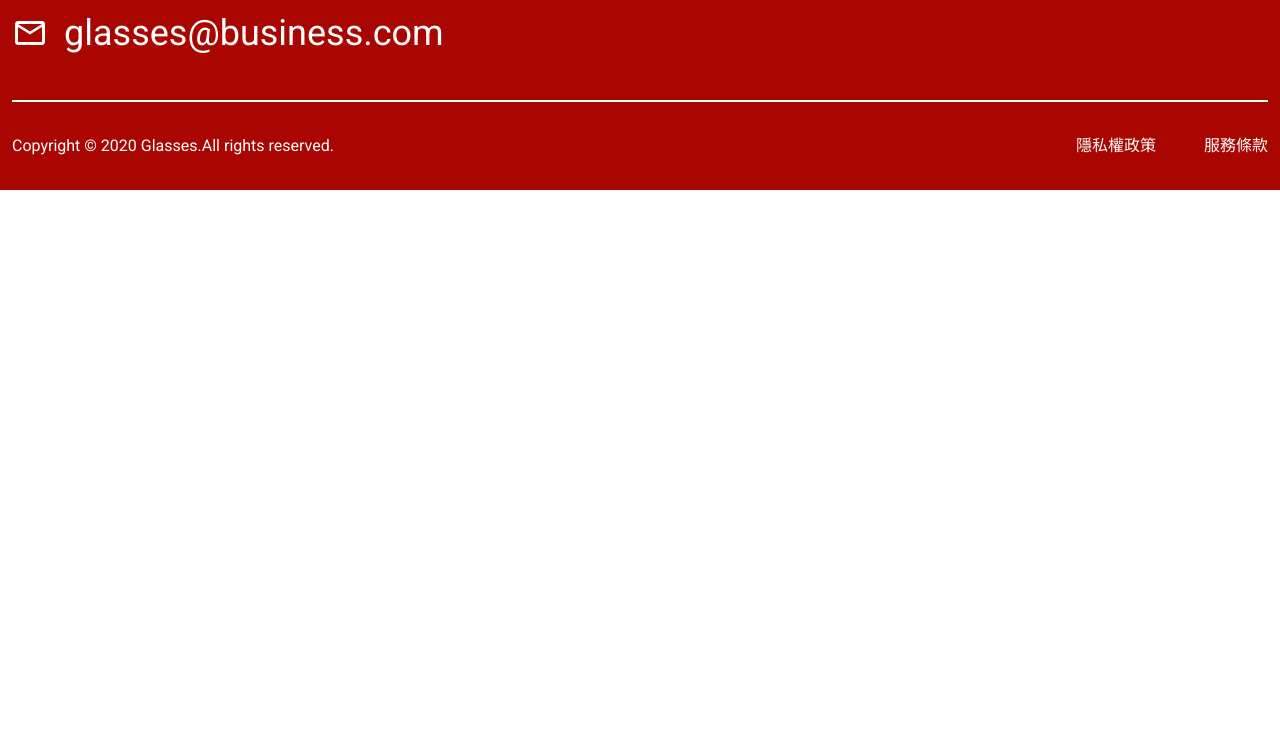
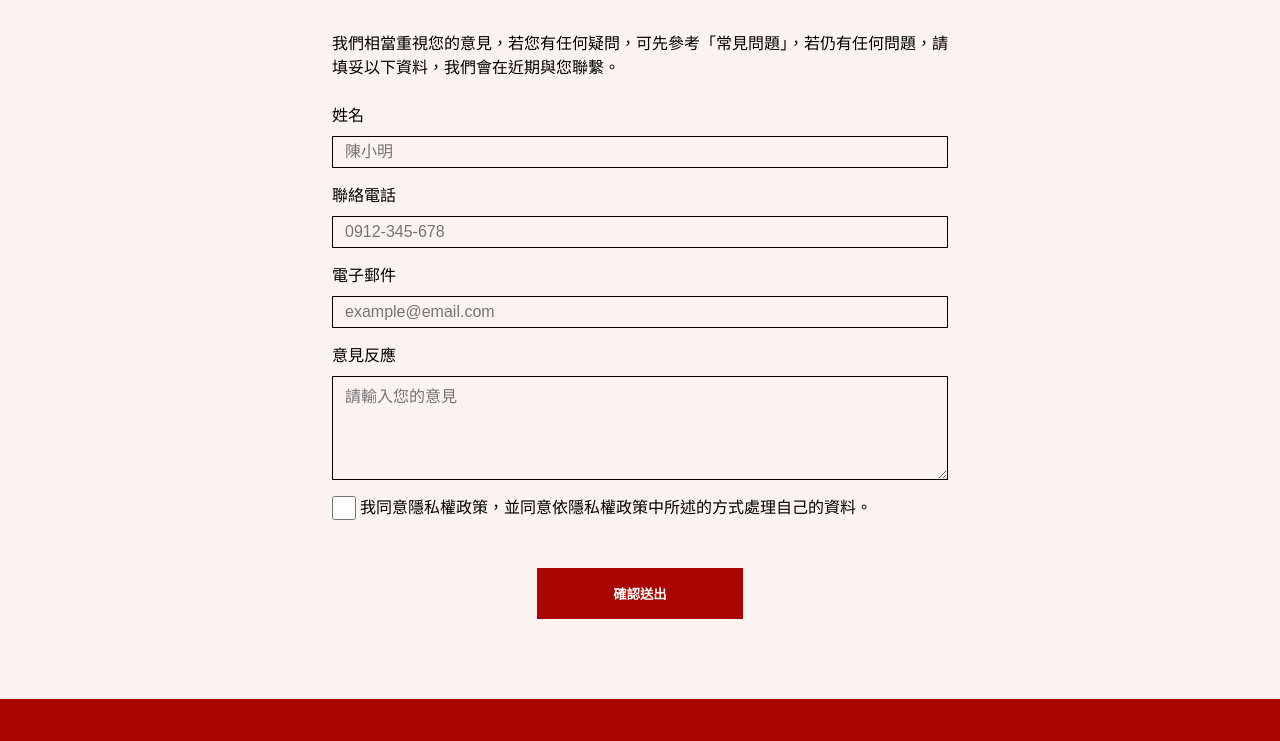
Before and after one commit to timothy96108/week3-branded-website, a plain HTML site: page pages/index.html in a window 1280 px wide. Shown: the part 3512-4253 px from the top of the page. Before the commit the page ends 3702 px from the top, so only its background shows below. Drawn offline with Linux system fonts and the light colour scheme.

Commit message:
feat: create contact section

```diff
--- a/pages/index.html
+++ b/pages/index.html
@@ -191,6 +191,40 @@
         </li>
       </ul>
     </section>
+
+    <!-- contact -->
+    <section class="contact bg-light py-10 py-sm-20">
+      <div class="container">
+        <div class="row justify-content-center">
+          <div class="col-sm-10 col-lg-6">
+            <h2 class="h2 text-primary fw-bold text-center mb-6 mb-lg-12">顧客推薦</h2>
+            <p class="mb-6">
+              我們相當重視您的意見，若您有任何疑問，可先參考「常見問題」，若仍有任何問題，請填妥以下資料，我們會在近期與您聯繫。
+            </p>
+            <form action="./index.html" method="post">
+              <label for="name" class="d-block mb-2">姓名</label>
+              <input type="text" name="name" id="name" placeholder="陳小明" class="form-field d-block w-100 mb-4">
+              <label for="phone" class="d-block mb-2">聯絡電話</label>
+              <input type="tel" name="phone" id="phone" placeholder="0912-345-678"
+                class="form-field d-block w-100 mb-4">
+              <label for="email" class="d-block mb-2">電子郵件</label>
+              <input type="email" name="email" id="email" placeholder="example@email.com"
+                class="form-field d-block w-100 mb-4">
+              <label for="recommend" class="d-block mb-2">意見反應</label>
+              <textarea rows="5" name="recommend" id="recommend" placeholder="請輸入您的意見"
+                class="form-field d-block w-100 mb-4"></textarea>
+              <div class="d-flex mb-6 mb-sm-12">
+                <input type="checkbox" name="accept-privacy" id="accept-privacy" class="form-check d-block">
+                <label for="accept-privacy">
+                  我同意隱私權政策，並同意依隱私權政策中所述的方式處理自己的資料。
+                </label>
+              </div>
+              <button type="submit" class="form-submit d-block fw-bold text-white bg-secondary mx-auto">確認送出</button>
+            </form>
+          </div>
+        </div>
+      </div>
+    </section>
   </main>
 
   <footer class="footer bg-secondary">
--- a/style/pages/index.css
+++ b/style/pages/index.css
@@ -66,3 +66,40 @@
 .comment-time {
   color: #707070;
 }
+
+/* contact */
+.form-field {
+  font-size: 1rem;
+  padding: 0.375rem 0.75rem;
+  background: transparent;
+  border: 1px solid var(--dark);
+}
+
+.form-check {
+  width: 1.5rem;
+  height: 1.5rem;
+  margin: 0 0.25rem 0 0;
+  flex-shrink: 0;
+}
+
+.form-submit {
+  padding-top: 1rem;
+  padding-bottom: 1rem;
+  width: 33.333%;
+}
+
+.form-submit:hover {
+  background: var(--primary);
+}
+
+@media (max-width: 991.98px) {
+  .form-submit {
+    width: 50%;
+  }
+}
+
+@media (max-width: 575.98px) {
+  .form-submit {
+    width: 100%;
+  }
+}
--- a/style/utilities/layout.css
+++ b/style/utilities/layout.css
@@ -56,6 +56,10 @@
   justify-content: flex-end;
 }
 
+.justify-content-center {
+  justify-content: center;
+}
+
 .align-items-center {
   align-items: center;
 }
@@ -83,6 +87,10 @@
 /* sizing */
 .h-100 {
   height: 100%;
+}
+
+.w-100 {
+  width: 100%;
 }
 
 @media (min-width: 576px) {
@@ -120,6 +128,10 @@
   .col-sm-6 {
     width: 50%;
   }
+
+  .col-sm-10 {
+    width: 83.333%;
+  }
 }
 
 @media (min-width: 992px) {
@@ -130,4 +142,8 @@
   .col-lg-4 {
     width: 33.333%;
   }
+
+  .col-lg-6 {
+    width: 50%;
+  }
 }
--- a/style/utilities/spacing.css
+++ b/style/utilities/spacing.css
@@ -61,10 +61,18 @@
   .mb-sm-8 {
     margin-bottom: 2rem;
   }
+
+  .mb-sm-12 {
+    margin-bottom: 3rem;
+  }
 }
 
 @media (min-width: 992px) {
   .mb-lg-0 {
     margin-bottom: 0;
   }
+
+  .mb-lg-12 {
+    margin-bottom: 3rem;
+  }
 }
```
